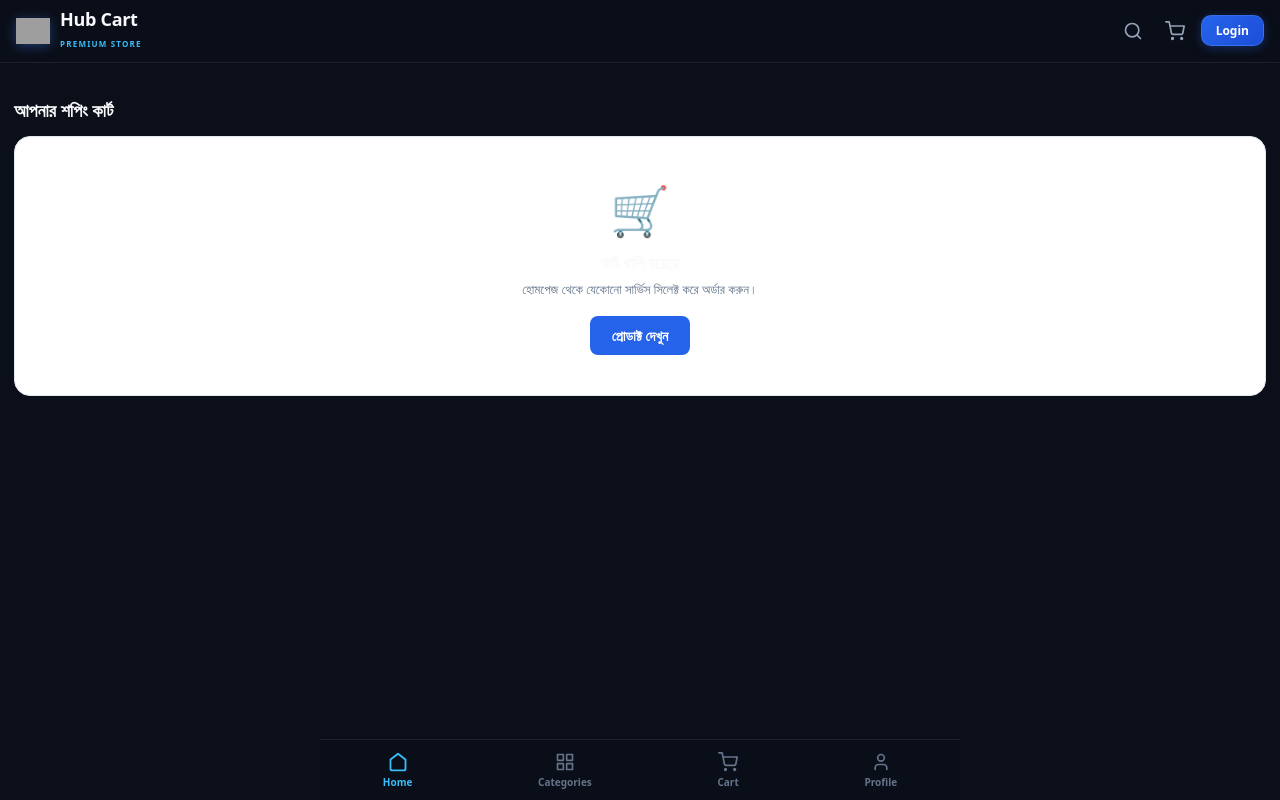
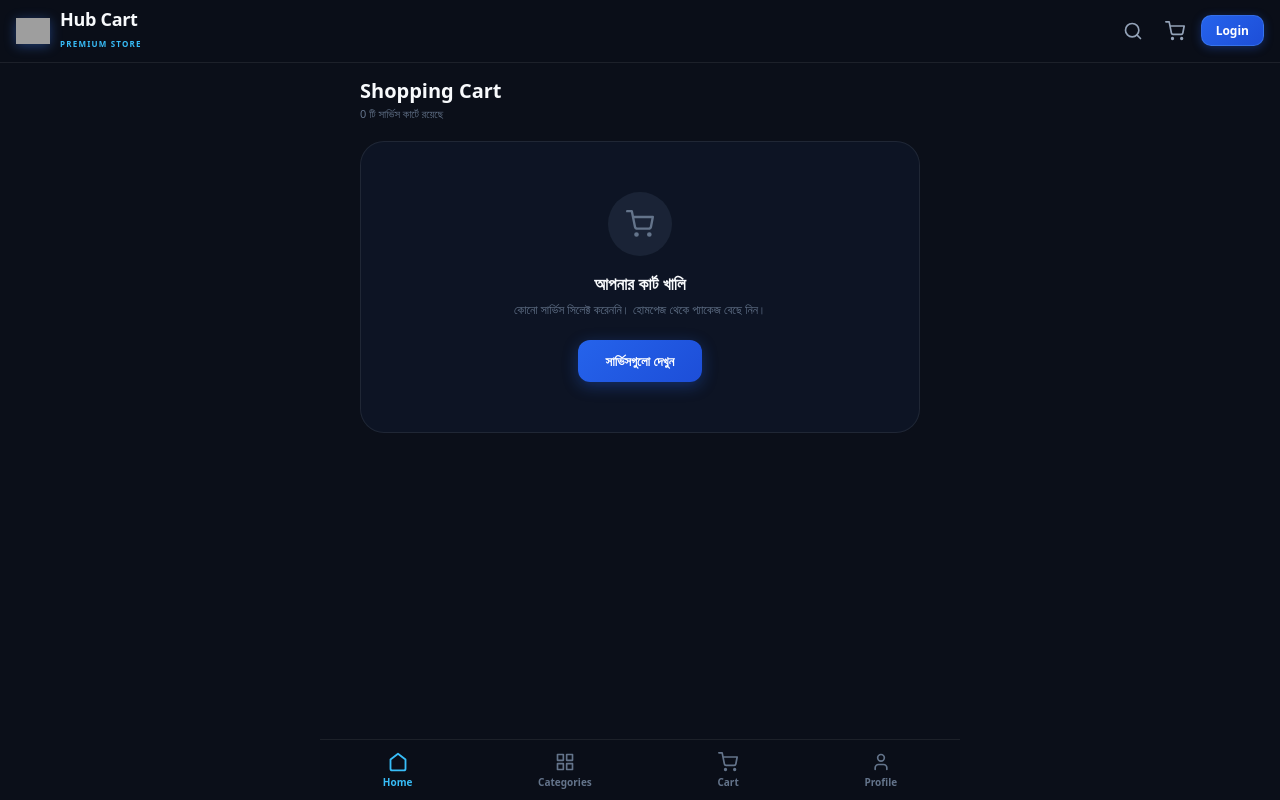
Before and after one commit to samiul-tbc/my-service-store, a Next.js app: page /cart in a window 1280 px wide. Built offline with nearby package versions, Linux system fonts and the light colour scheme; grey boxes are pictures that could not be loaded.

Commit message:
Update page.js

```diff
--- a/app/cart/page.js
+++ b/app/cart/page.js
@@ -1,18 +1,254 @@
 'use client';
+import { useState, useEffect } from 'react';
 import Link from 'next/link';
 
+const LOGO_HUB_CART = 'https://i.postimg.cc/4Y3TK6bN/5707.png';
+const WHATSAPP_NUMBER = '8801893432478'; // এখানে আপনার WhatsApp নম্বর দিন
+
 export default function CartPage() {
+  const [cartItems, setCartItems] = useState([]);
+  const [loading, setLoading] = useState(true);
+
+  useEffect(() => {
+    const saved = localStorage.getItem('hubcart_cart');
+    if (saved) {
+      try {
+        setCartItems(JSON.parse(saved));
+      } catch (e) {
+        console.error(e);
+      }
+    }
+    setLoading(false);
+  }, []);
+
+  const updateQuantity = (id, change) => {
+    const updated = cartItems.map((item) => {
+      if (item.id === id) {
+        const newQty = (item.quantity || 1) + change;
+        return { ...item, quantity: newQty > 0 ? newQty : 1 };
+      }
+      return item;
+    });
+    setCartItems(updated);
+    localStorage.setItem('hubcart_cart', JSON.stringify(updated));
+  };
+
+  const removeItem = (id) => {
+    const updated = cartItems.filter((item) => item.id !== id);
+    setCartItems(updated);
+    localStorage.setItem('hubcart_cart', JSON.stringify(updated));
+  };
+
+  const clearCart = () => {
+    if (confirm('আপনি কি কার্ট খালি করতে চান?')) {
+      setCartItems([]);
+      localStorage.removeItem('hubcart_cart');
+    }
+  };
+
+  const totalAmount = cartItems.reduce((acc, item) => acc + Number(item.price || 0) * (item.quantity || 1), 0);
+
+  // সম্পূর্ণ কার্ট অর্ডার মেসেজ জেনারেটর
+  const handleWhatsAppCheckout = () => {
+    let orderText = `🛒 *Hub Cart Order Summary*:\n\n`;
+    cartItems.forEach((item, idx) => {
+      orderText += `${idx + 1}. ${item.title} (x${item.quantity || 1}) - ৳${Number(item.price) * (item.quantity || 1)}\n`;
+    });
+    orderText += `\n*সর্বমোট মূল্য:* ৳${totalAmount}\n\nআমি এই অর্ডারটি কনফার্ম করতে চাই।`;
+
+    const url = `https://wa.me/${WHATSAPP_NUMBER}?text=${encodeURIComponent(orderText)}`;
+    window.open(url, '_blank');
+  };
+
+  if (loading) {
+    return <div style={{ textAlign: 'center', padding: '80px 20px', color: '#64748b' }}>কার্ট লোড হচ্ছে...</div>;
+  }
+
   return (
-    <div style={{ padding: '20px 14px' }}>
-      <h2 style={{ fontSize: '18px', fontWeight: 'bold', marginBottom: '14px' }}>আপনার শপিং কার্ট</h2>
-      <div style={{ background: '#ffffff', borderRadius: '16px', padding: '40px 20px', textAlign: 'center', border: '1px solid #e2e8f0' }}>
-        <div style={{ fontSize: '48px', marginBottom: '10px' }}>🛒</div>
-        <h3 style={{ fontSize: '16px', fontWeight: 'bold', margin: '0 0 6px' }}>কার্ট খালি রয়েছে</h3>
-        <p style={{ fontSize: '13px', color: '#64748b', margin: '0 0 18px' }}>হোমপেজ থেকে যেকোনো সার্ভিস সিলেক্ট করে অর্ডার করুন।</p>
-        <Link href="/" style={{ textDecoration: 'none', display: 'inline-block', padding: '10px 22px', background: '#2563eb', color: '#fff', borderRadius: '8px', fontWeight: 'bold', fontSize: '14px' }}>
-          প্রোডাক্ট দেখুন
-        </Link>
+    <div style={{ maxWidth: '560px', margin: '0 auto', padding: '14px 14px 100px' }}>
+
+      {/* টাইটেল বার */}
+      <div style={{ display: 'flex', justifyContent: 'space-between', alignItems: 'center', marginBottom: '18px' }}>
+        <div>
+          <h1 style={{ fontSize: '20px', fontWeight: '900', color: '#f8fafc', margin: '0 0 2px' }}>
+            Shopping Cart
+          </h1>
+          <p style={{ margin: 0, fontSize: '11px', color: '#64748b' }}>
+            {cartItems.length} টি সার্ভিস কার্টে রয়েছে
+          </p>
+        </div>
+        {cartItems.length > 0 && (
+          <button
+            onClick={clearCart}
+            style={{ background: 'transparent', border: 'none', color: '#f87171', fontSize: '12px', fontWeight: 'bold', cursor: 'pointer' }}
+          >
+            Clear All
+          </button>
+        )}
       </div>
+
+      {cartItems.length === 0 ? (
+        /* খালি কার্ট স্টেট */
+        <div style={{
+          background: 'rgba(15, 23, 42, 0.7)',
+          backdropFilter: 'blur(16px)',
+          borderRadius: '24px',
+          border: '1px solid rgba(255, 255, 255, 0.08)',
+          padding: '50px 20px',
+          textAlign: 'center',
+          marginTop: '20px',
+        }}>
+          <div style={{
+            width: '64px',
+            height: '64px',
+            borderRadius: '50%',
+            background: 'rgba(30, 41, 59, 0.8)',
+            color: '#64748b',
+            display: 'flex',
+            alignItems: 'center',
+            justifyContent: 'center',
+            margin: '0 auto 16px',
+          }}>
+            <svg width="28" height="28" viewBox="0 0 24 24" fill="none" stroke="currentColor" strokeWidth="2" strokeLinecap="round" strokeLinejoin="round">
+              <circle cx="9" cy="21" r="1"></circle>
+              <circle cx="20" cy="21" r="1"></circle>
+              <path d="M1 1h4l2.68 13.39a2 2 0 0 0 2 1.61h9.72a2 2 0 0 0 2-1.61L23 6H6"></path>
+            </svg>
+          </div>
+          <h3 style={{ fontSize: '17px', color: '#f8fafc', margin: '0 0 6px' }}>আপনার কার্ট খালি</h3>
+          <p style={{ fontSize: '12px', color: '#64748b', margin: '0 0 22px' }}>কোনো সার্ভিস সিলেক্ট করেননি। হোমপেজ থেকে প্যাকেজ বেছে নিন।</p>
+          <Link
+            href="/"
+            style={{
+              display: 'inline-block',
+              background: 'linear-gradient(135deg, #2563eb, #1d4ed8)',
+              color: '#ffffff',
+              padding: '12px 28px',
+              borderRadius: '12px',
+              textDecoration: 'none',
+              fontWeight: 'bold',
+              fontSize: '13px',
+              boxShadow: '0 4px 15px rgba(37, 99, 235, 0.35)',
+            }}
+          >
+            সার্ভিসগুলো দেখুন
+          </Link>
+        </div>
+      ) : (
+        /* কার্ট আইটেম তালিকা */
+        <div>
+          <div style={{ display: 'flex', flexDirection: 'column', gap: '12px', marginBottom: '20px' }}>
+            {cartItems.map((item) => (
+              <div
+                key={item.id}
+                style={{
+                  background: 'rgba(15, 23, 42, 0.75)',
+                  backdropFilter: 'blur(12px)',
+                  borderRadius: '18px',
+                  border: '1px solid rgba(255, 255, 255, 0.08)',
+                  padding: '12px',
+                  display: 'flex',
+                  alignItems: 'center',
+                  gap: '12px',
+                }}
+              >
+                <img
+                  src={item.image || LOGO_HUB_CART}
+                  alt={item.title}
+                  onError={(e) => { e.currentTarget.src = LOGO_HUB_CART; }}
+                  style={{ width: '60px', height: '60px', borderRadius: '12px', objectFit: 'cover', background: '#0b0f19' }}
+                />
+
+                <div style={{ flex: 1 }}>
+                  <h4 style={{ fontSize: '13px', fontWeight: 'bold', color: '#f8fafc', margin: '0 0 4px', lineHeight: 1.3 }}>
+                    {item.title}
+                  </h4>
+                  <div style={{ fontSize: '14px', fontWeight: '900', color: '#38bdf8' }}>
+                    ৳{item.price}
+                  </div>
+                </div>
+
+                {/* কোয়ান্টিটি ও ডিলিট বাটন */}
+                <div style={{ display: 'flex', alignItems: 'center', gap: '8px' }}>
+                  <div style={{ display: 'flex', alignItems: 'center', background: 'rgba(30, 41, 59, 0.8)', borderRadius: '8px', border: '1px solid rgba(255, 255, 255, 0.08)' }}>
+                    <button
+                      onClick={() => updateQuantity(item.id, -1)}
+                      style={{ background: 'none', border: 'none', color: '#94a3b8', padding: '4px 8px', cursor: 'pointer', fontSize: '14px', fontWeight: 'bold' }}
+                    >
+                      -
+                    </button>
+                    <span style={{ fontSize: '12px', color: '#f8fafc', padding: '0 4px', fontWeight: 'bold' }}>
+                      {item.quantity || 1}
+                    </span>
+                    <button
+                      onClick={() => updateQuantity(item.id, 1)}
+                      style={{ background: 'none', border: 'none', color: '#94a3b8', padding: '4px 8px', cursor: 'pointer', fontSize: '14px', fontWeight: 'bold' }}
+                    >
+                      +
+                    </button>
+                  </div>
+
+                  <button
+                    onClick={() => removeItem(item.id)}
+                    style={{ background: 'none', border: 'none', color: '#64748b', cursor: 'pointer', padding: '6px' }}
+                  >
+                    <svg width="18" height="18" viewBox="0 0 24 24" fill="none" stroke="currentColor" strokeWidth="2" strokeLinecap="round" strokeLinejoin="round">
+                      <polyline points="3 6 5 6 21 6"></polyline>
+                      <path d="M19 6v14a2 2 0 0 1-2 2H7a2 2 0 0 1-2-2V6m3 0V4a2 2 0 0 1 2-2h4a2 2 0 0 1 2 2v2"></path>
+                    </svg>
+                  </button>
+                </div>
+              </div>
+            ))}
+          </div>
+
+          {/* অর্ডারের সারাংশ কার্ড */}
+          <div style={{
+            background: 'rgba(15, 23, 42, 0.85)',
+            borderRadius: '20px',
+            border: '1px solid rgba(255, 255, 255, 0.08)',
+            padding: '18px',
+            marginBottom: '16px',
+          }}>
+            <div style={{ display: 'flex', justifyContent: 'space-between', fontSize: '13px', color: '#94a3b8', marginBottom: '8px' }}>
+              <span>সাবটোটাল</span>
+              <span>৳{totalAmount}</span>
+            </div>
+            <div style={{ display: 'flex', justifyContent: 'space-between', fontSize: '13px', color: '#94a3b8', marginBottom: '14px' }}>
+              <span>সার্ভিস ফি</span>
+              <span style={{ color: '#4ade80' }}>ফ্রি</span>
+            </div>
+            <div style={{ display: 'flex', justifyContent: 'space-between', fontSize: '16px', fontWeight: '900', color: '#f8fafc', borderTop: '1px solid rgba(255, 255, 255, 0.08)', paddingTop: '12px' }}>
+              <span>সর্বমোট</span>
+              <span style={{ color: '#38bdf8' }}>৳{totalAmount}</span>
+            </div>
+          </div>
+
+          {/* চেকআউট বাটন */}
+          <button
+            onClick={handleWhatsAppCheckout}
+            style={{
+              width: '100%',
+              padding: '14px',
+              background: '#16a34a',
+              color: '#ffffff',
+              border: 'none',
+              borderRadius: '14px',
+              fontWeight: 'bold',
+              fontSize: '14px',
+              cursor: 'pointer',
+              display: 'flex',
+              alignItems: 'center',
+              justifyContent: 'center',
+              gap: '8px',
+              boxShadow: '0 4px 15px rgba(22, 163, 74, 0.35)',
+            }}
+          >
+            💬 WhatsApp-এ অর্ডার সম্পন্ন করুন
+          </button>
+        </div>
+      )}
+
     </div>
   );
 }
```
